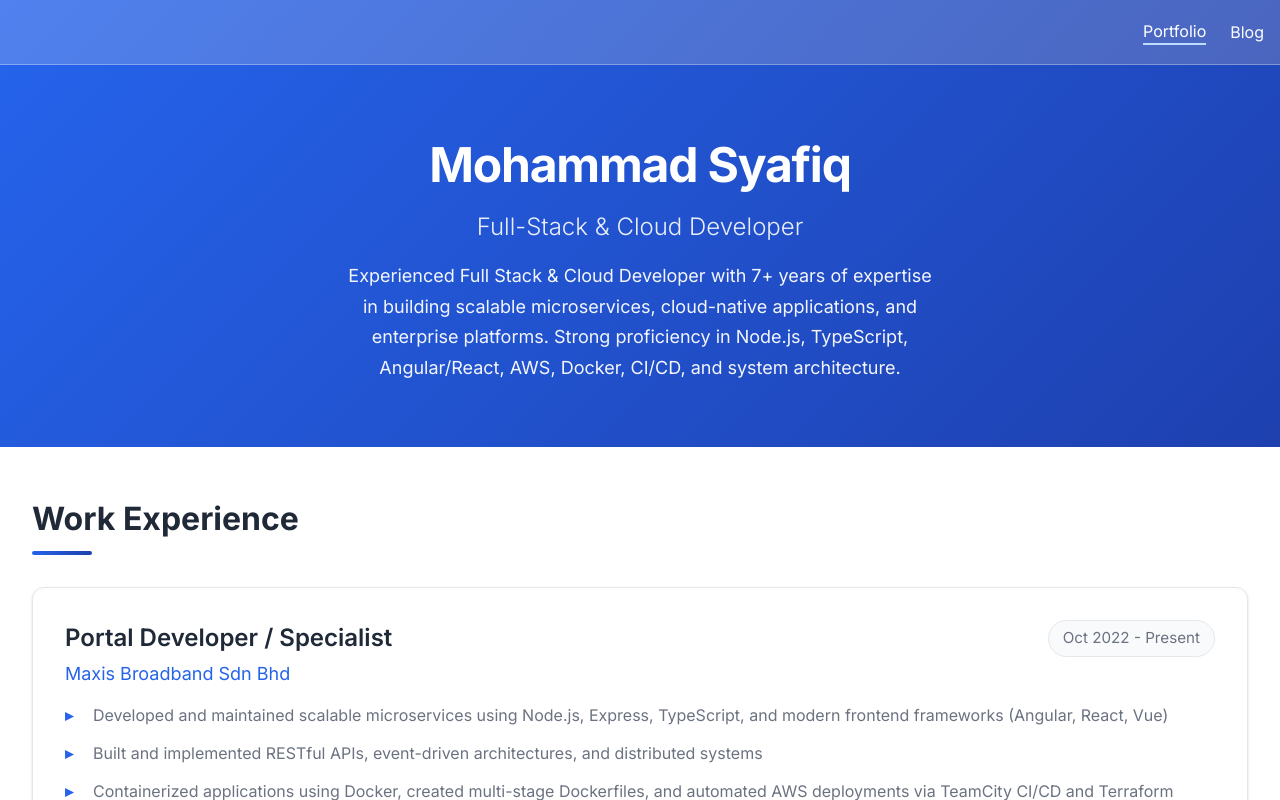
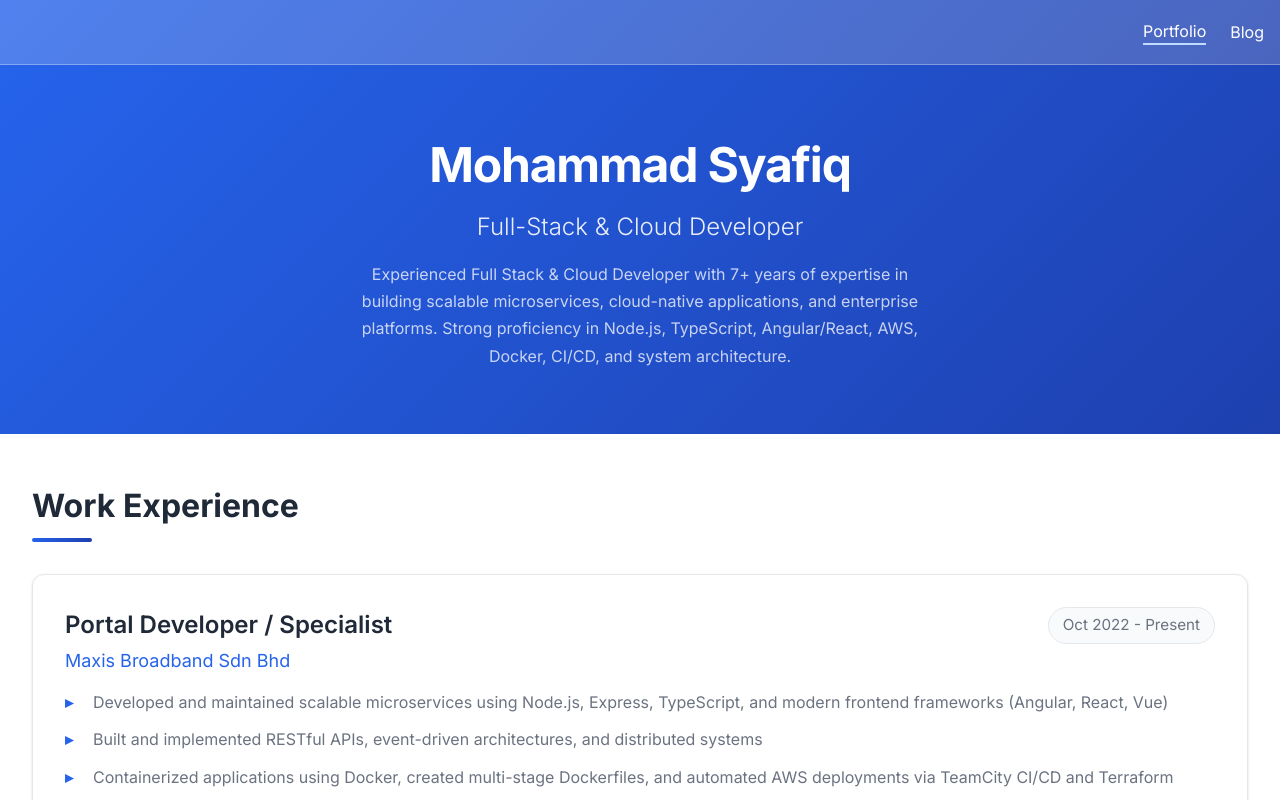
Before and after one commit to SyafiqTM/syafiqtm.github.io, a Vue app: page / in a window 1280 px wide. Shown: the top 800 px of the page. Built offline with nearby package versions, Linux system fonts and the light colour scheme.

Commit message:
add public build css

```diff
--- a/public/styles.css
+++ b/public/styles.css
@@ -64,9 +64,9 @@ body {
 }
 
 .bio {
-    font-size: 1.125rem;
+    font-size: 1rem;
     line-height: 1.7;
-    opacity: 0.95;
+    opacity: 0.75;
 }
 
 /* Main Content */
@@ -97,6 +97,16 @@ body {
     height: 4px;
     background: linear-gradient(to right, var(--primary-color), var(--secondary-color));
     border-radius: 2px;
+}
+
+.section-title-github {
+    font-size: 2rem;
+    font-weight: 700;
+    margin-bottom: 2rem;
+    color: var(--text-primary);
+    position: relative;
+    padding-bottom: 0.75rem;
+    text-align: center;
 }
 
 /* Work Experience Timeline */
```
Also changed, not shown: 1 other file (tests, documents, lock files or other folders).
